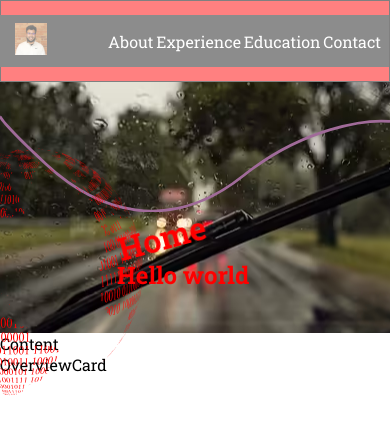
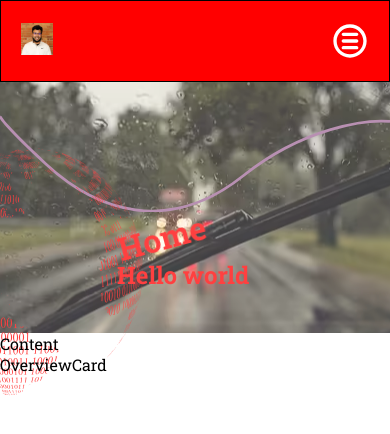
Before and after one commit to Fahd-M/personal-site, a React (Create React App) app: page / in a window 390 px wide. Shown: the top 434 px of the page. Built offline with nearby package versions, Linux system fonts and the light colour scheme.

Commit message:
hamburger menu version1 complete and some animations added

```diff
--- a/package.json
+++ b/package.json
@@ -10,6 +10,7 @@
     "framer-motion": "^7.2.1",
     "react": "^18.2.0",
     "react-dom": "^18.2.0",
+    "react-icons": "^4.4.0",
     "react-router-dom": "5.3",
     "react-scripts": "5.0.1",
     "sass": "^1.54.5",
--- /dev/null
+++ b/src/components/Header/HamburgerNav.js
@@ -0,0 +1,115 @@
+import React from "react";
+// import "./Header.scss";
+import "./HamburgerNav.scss";
+import { CgMenuRound } from "react-icons/cg";
+import { CgCloseO } from "react-icons/cg";
+import { Link, NavLink } from "react-router-dom";
+import { useState } from "react";
+import { motion } from "framer-motion";
+
+function HamburgerNav() {
+  const [open, setOpen] = useState(false);
+
+  const openIcon = (
+    <CgMenuRound
+      className="hmbg__icon"
+      size="40px"
+      color="white"
+      onClick={() => setOpen(!open)}
+    />
+  );
+
+  const closeIcon = (
+    <CgCloseO
+      className="hmbg__icon hmbg__icon-close"
+      size="40px"
+      color="white"
+      onClick={() => setOpen(!open)}
+    />
+  );
+
+
+  const closeMenu = () => setOpen(false);
+  const isMobile = () => true;
+  const animateFrom = { opacity: 0, x: +10 };
+  const animateTo = { opacity: 1, x: 0 };
+
+  const listFrom = {opacity: 0, x: -50, y:-100};
+  const listTo = {opacity:1, x:0, y:0}
+
+  return (
+    <div className="hmbg">
+      {open ? closeIcon : openIcon}
+      {open && (
+        <motion.ul
+            initial={listFrom}
+            animate={listTo}
+            transition={{duration:1}}
+            className="hmbg__list">
+          <motion.li
+            initial={animateFrom}
+            animate={animateTo}
+            transition={{ delay: 0.5, duration:0.5 }}
+            className="hmbg__item"
+            onClick={() => isMobile && closeMenu()}
+          >
+            <NavLink
+              to="/about"
+              className="hmbg__link"
+              activeClassName="hmbg__link--active"
+            >
+              About
+            </NavLink>
+          </motion.li>
+          <motion.li
+            initial={animateFrom}
+            animate={animateTo}
+            transition={{ delay: 1.0, duration:1 }}
+            className="hmbg__item"
+            onClick={() => isMobile && closeMenu()}
+          >
+            <NavLink
+              to="/experience"
+              className="hmbg__link"
+              activeClassName="hmbg__link--active"
+            >
+              Experience
+            </NavLink>
+          </motion.li>
+          <motion.li
+            initial={animateFrom}
+            animate={animateTo}
+            transition={{ delay: 1.5, duration:1}}
+            className="hmbg__item"
+            onClick={() => isMobile && closeMenu()}
+          >
+            <NavLink
+              to="/education"
+              className="hmbg__link"
+              activeClassName="hmbg__link--active"
+            >
+              Education
+            </NavLink>
+          </motion.li>
+          <motion.li
+            initial={animateFrom}
+            animate={animateTo}
+            transition={{ delay: 2, duration:1 }}
+            className="hmbg__item"
+            onClick={() => isMobile && closeMenu()}
+          >
+            <NavLink
+              to="/contact"
+              className="hmbg__link"
+              activeClassName="hmbg__link--active"
+            >
+              Contact
+            </NavLink>
+          </motion.li>
+        </motion.ul>
+      )}
+    </div>
+  );
+}
+
+export default HamburgerNav;
--- /dev/null
+++ b/src/components/Header/HamburgerNav.scss
@@ -0,0 +1,58 @@
+@use "../../styles/partials/mixins" as *;
+@use "../../styles/partials/colours" as *;
+@use "../../styles/partials/fonts" as *;
+
+.hmbg {
+    @include flexed(row,flex-end,center);
+    width:100%;
+    // @include tablet{
+    //     display:none;
+    // }
+
+    // @include desktop{
+    //     display:none;
+    // }
+
+    &__list {
+        @include flexed(column,center, flex-end);
+        list-style-type: none;
+        gap:1rem;
+        position: absolute;
+        top:5rem;
+        background-color: red;
+        box-shadow: 5px 5px 5px white;
+        color:white;
+    width:100%;
+    border-top:2px solid white;
+    margin:0;
+    padding:1rem 5%;
+
+        @include tablet{
+            display:none;
+        }
+
+        @include desktop{
+            display:none;
+        }
+    }
+
+    &__link {
+        text-decoration:none;
+        color:white;
+        &:hover{
+            color:black;
+
+        }
+
+    }
+
+    &__icon {
+        position:relative;
+        right:5%;
+        cursor: pointer;
+        // &-close:hover{
+        //     transform: rotate(180deg);
+        //     transition: transform 0.3 ease-in-out;
+        // }
+    }
+}
--- a/src/components/Header/Header.js
+++ b/src/components/Header/Header.js
@@ -1,6 +1,8 @@
 import "./Header.scss";
+import HamburgerNav from "./HamburgerNav";
 import { Link, NavLink } from "react-router-dom";
 import logo from "../../assets/logos/BSTN-May-2022-Toront-CT-Headshot-46.jpg";
+import { motion } from "framer-motion";
 //import React from 'react'
 
 function Header() {
@@ -8,9 +10,22 @@ function Header() {
     <header className="header">
       <nav className="nav">
         <Link to="/" className="nav__home">
-          <img className="nav__logo" src={logo} alt="fahd site logo" />
+          <motion.img
+          whileHover={{
+            scale: [1, 2, 2, 1, 1],
+            rotate: [0, 270, 360, -270, 0],
+            borderRadius: ["20%", "20%", "50%", "50%", "20%"],
+            }}
+            // animate={{
+            //     scale: [1, 2, 2, 1, 1],
+            //     rotate: [0, 270, 360, -270, 0],
+            //     borderRadius: ["20%", "20%", "50%", "50%", "20%"],
+
+            // }}
+             className="nav__logo" src={logo} alt="fahd site logo" ></motion.img>
         </Link>
       </nav>
+      <HamburgerNav />
       <ul className="nav__list">
         <li className="nav__item">
           <NavLink
--- a/src/components/Header/Header.scss
+++ b/src/components/Header/Header.scss
@@ -5,15 +5,15 @@
 .header {
     background-color: red;
     border:1px solid black;
-    @include flexed(row, flex-end, center);
+    @include flexed(row, space-between, center);
     height:5rem;
     z-index:10;
-    opacity:0.5;
+    //opacity:0.5;
     font-family:'Roboto Slab';
 }
 
 .nav {
-    background-color: #181818;
+    border-color: #181818 dotted 2px;
     position:fixed;
     width:100%;
     margin:0 auto;
@@ -21,17 +21,39 @@
     &__logo {
         width: 2rem;
         height:2rem;
-        padding:0.5rem 1rem;
+        position:relative;
+        left:5%;
+        transition:transform;
+        transition-duration:2s;
+        //z-index:1000;
+        &:hover{
+            animation:rotate 2s linear infinite;
+        }
+
 
     }
 
+    // &__home {
+    //     transition:transform;
+    //     transition-duration:2s;
+    //     z-index:20;
+    //     &:hover{
+    //         //transform: rotate(360deg);
+    //         //transition: transform 0.3 ease-in-out;
+    //         animation: rotate 2s linear infinite;
+    //     }
+    // }
+
     &__list {
+        display:none;
+        @include tablet {
             list-style: none;
             position:fixed;
             margin:0;
             padding:0.5rem;
             width:70%;
             @include flexed(row,space-between,center);
+        }
     }
 
     // &__item {
--- a/src/components/Hero/Hero.scss
+++ b/src/components/Hero/Hero.scss
@@ -13,6 +13,8 @@
     padding-top:2rem;
     position:relative;
     width:100%;
+    z-index:-1;
+    opacity:0.75;
 
     &__text{
         @include flexed(column, flex-start,flex-start);
```
Also changed, not shown: 1 other file (tests, documents, lock files or other folders). Lines whose indentation alone changed are shown as unchanged.
